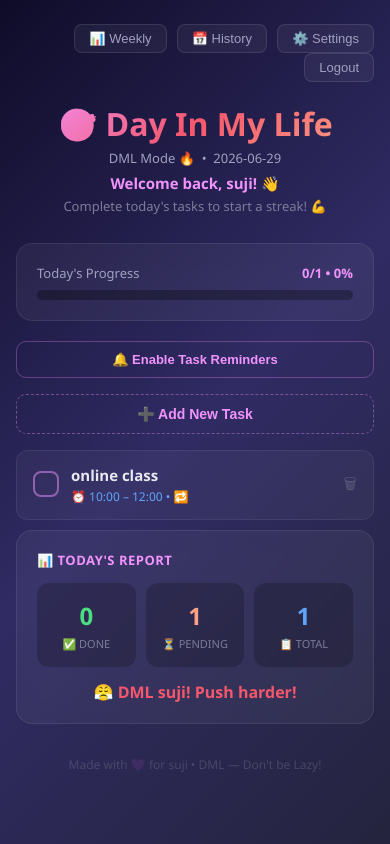
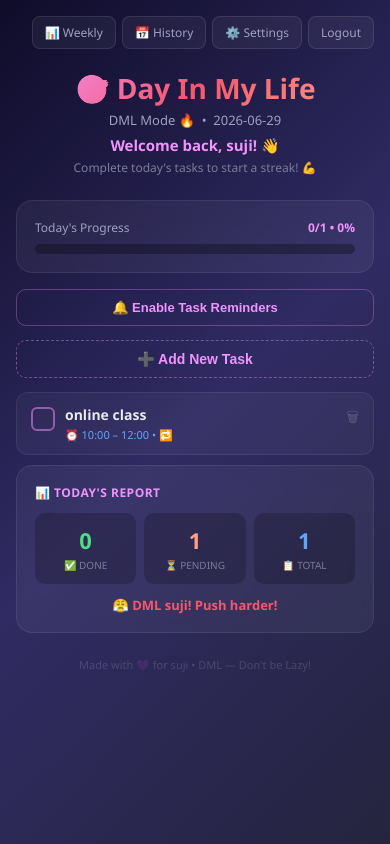
Before and after one commit to sujitha611/day-in-my-life, a Flask app: page / in a window 390 px wide. Run offline with Flask 3, Linux system fonts and the light colour scheme; a user stored in the database is signed in; data comes from the database, SQL or seed files in the repository.

Commit message:
V6 - Mobile friendly + Task notes added

```diff
--- a/templates/index.html
+++ b/templates/index.html
@@ -6,62 +6,83 @@
     <title>Day In My Life 🎯</title>
     <style>
         * { margin: 0; padding: 0; box-sizing: border-box; }
-        body { min-height: 100vh; background: linear-gradient(135deg, #0f0c29, #302b63, #24243e); color: #e8e8f0; font-family: 'Segoe UI', sans-serif; padding: 24px 16px; }
+        body { min-height: 100vh; background: linear-gradient(135deg, #0f0c29, #302b63, #24243e); color: #e8e8f0; font-family: 'Segoe UI', sans-serif; padding: 16px; }
         .container { max-width: 720px; margin: 0 auto; }
-        .header { text-align: center; margin-bottom: 28px; }
-        h1 { font-size: 32px; background: linear-gradient(135deg, #f093fb, #f5576c, #fda085); -webkit-background-clip: text; -webkit-text-fill-color: transparent; font-weight: 900; }
+        .header { text-align: center; margin-bottom: 24px; }
+        h1 { font-size: 28px; background: linear-gradient(135deg, #f093fb, #f5576c, #fda085); -webkit-background-clip: text; -webkit-text-fill-color: transparent; font-weight: 900; }
         .subtitle { color: #a0a0c0; font-size: 13px; margin-top: 4px; }
         .username { color: #f093fb; font-size: 15px; font-weight: 700; margin-top: 6px; }
-        .logout { background: rgba(255,255,255,0.05); border: 1px solid rgba(255,255,255,0.1); color: #a0a0c0; padding: 6px 14px; border-radius: 8px; cursor: pointer; font-size: 13px; margin-left: 6px; }
-        .card { background: rgba(255,255,255,0.05); backdrop-filter: blur(10px); border: 1px solid rgba(255,255,255,0.08); border-radius: 16px; padding: 20px; margin-bottom: 20px; }
-        .section-title { font-weight: 700; font-size: 13px; margin-bottom: 14px; letter-spacing: 0.5px; color: #f093fb; }
-        input[type="text"], input[type="time"] { width: 100%; padding: 11px 14px; border-radius: 10px; border: 1px solid rgba(255,255,255,0.1); background: rgba(0,0,0,0.3); color: #e8e8f0; font-size: 14px; margin-bottom: 10px; outline: none; }
-        input[type="text"]:focus, input[type="time"]:focus { border-color: #f093fb; }
+
+        /* Nav */
+        .nav { display: flex; gap: 6px; margin-bottom: 20px; flex-wrap: wrap; justify-content: flex-end; }
+        .nav-btn { background: rgba(255,255,255,0.05); border: 1px solid rgba(255,255,255,0.1); color: #a0a0c0; padding: 7px 12px; border-radius: 8px; cursor: pointer; font-size: 12px; text-decoration: none; white-space: nowrap; }
+        .nav-btn:hover { background: rgba(255,255,255,0.1); color: #e8e8f0; }
+
+        .card { background: rgba(255,255,255,0.05); backdrop-filter: blur(10px); border: 1px solid rgba(255,255,255,0.08); border-radius: 16px; padding: 18px; margin-bottom: 16px; }
+        .section-title { font-weight: 700; font-size: 12px; margin-bottom: 12px; letter-spacing: 0.5px; color: #f093fb; text-transform: uppercase; }
+        input[type="text"], input[type="time"], textarea { width: 100%; padding: 10px 14px; border-radius: 10px; border: 1px solid rgba(255,255,255,0.1); background: rgba(0,0,0,0.3); color: #e8e8f0; font-size: 14px; margin-bottom: 10px; outline: none; font-family: inherit; }
+        input[type="text"]:focus, input[type="time"]:focus, textarea:focus { border-color: #f093fb; }
+        textarea { resize: none; height: 60px; }
         .time-row { display: flex; gap: 8px; }
         .time-row > div { flex: 1; }
         label { font-size: 11px; color: #7c7c99; display: block; margin-bottom: 4px; text-transform: uppercase; letter-spacing: 0.5px; }
-        .routine-row { display: flex; align-items: center; gap: 8px; margin-bottom: 14px; }
+        .routine-row { display: flex; align-items: center; gap: 8px; margin-bottom: 12px; }
         .routine-row input { width: auto; margin: 0; accent-color: #f093fb; }
-        .add-btn { width: 100%; padding: 13px; border-radius: 10px; border: none; background: linear-gradient(135deg, #f093fb, #f5576c); color: white; font-weight: 700; font-size: 14px; cursor: pointer; }
-        .toggle-add-btn { width: 100%; padding: 11px; border-radius: 10px; border: 1px dashed rgba(240,147,251,0.4); background: transparent; color: #f093fb; font-weight: 600; font-size: 14px; cursor: pointer; margin-bottom: 16px; }
+        .add-btn { width: 100%; padding: 12px; border-radius: 10px; border: none; background: linear-gradient(135deg, #f093fb, #f5576c); color: white; font-weight: 700; font-size: 14px; cursor: pointer; }
+        .toggle-add-btn { width: 100%; padding: 10px; border-radius: 10px; border: 1px dashed rgba(240,147,251,0.4); background: transparent; color: #f093fb; font-weight: 600; font-size: 14px; cursor: pointer; margin-bottom: 14px; }
         .add-form { display: none; }
         .add-form.open { display: block; }
+
+        /* Progress */
         .progress-bar { background: rgba(0,0,0,0.3); border-radius: 99px; height: 10px; }
         .progress-fill { height: 100%; border-radius: 99px; background: linear-gradient(90deg, #f093fb, #f5576c, #fda085); transition: width 0.5s ease; }
-        .task-item { background: rgba(255,255,255,0.04); border-radius: 12px; padding: 14px 16px; border: 1px solid rgba(255,255,255,0.07); display: flex; align-items: center; gap: 12px; margin-bottom: 10px; transition: all 0.2s; }
+
+        /* Tasks */
+        .task-item { background: rgba(255,255,255,0.04); border-radius: 12px; padding: 12px 14px; border: 1px solid rgba(255,255,255,0.07); display: flex; align-items: flex-start; gap: 10px; margin-bottom: 10px; transition: all 0.2s; }
         .task-item.done { background: rgba(74,222,128,0.05); border-color: rgba(74,222,128,0.2); }
         .task-item.overdue { border-color: rgba(239,68,68,0.5); background: rgba(239,68,68,0.05); }
-        .tick-btn { width: 26px; height: 26px; border-radius: 8px; border: 2px solid rgba(240,147,251,0.5); background: transparent; color: white; font-weight: 900; cursor: pointer; flex-shrink: 0; font-size: 13px; }
+        .tick-btn { width: 24px; height: 24px; border-radius: 6px; border: 2px solid rgba(240,147,251,0.5); background: transparent; color: white; font-weight: 900; cursor: pointer; flex-shrink: 0; font-size: 12px; margin-top: 2px; }
         .tick-btn.done { background: #4ade80; border-color: #4ade80; }
-        .task-name { font-weight: 600; font-size: 15px; flex: 1; }
+        .task-name { font-weight: 600; font-size: 14px; }
         .task-name.done { text-decoration: line-through; color: #4a7a4a; }
-        .task-meta { font-size: 12px; color: #60a5fa; margin-top: 3px; }
+        .task-meta { font-size: 11px; color: #60a5fa; margin-top: 3px; }
         .task-meta.overdue { color: #ef4444; }
-        .delete-btn { background: none; border: none; color: rgba(255,255,255,0.2); cursor: pointer; font-size: 15px; }
-        .summary-grid { display: grid; grid-template-columns: 1fr 1fr 1fr; gap: 10px; margin-bottom: 14px; }
-        .summary-box { background: rgba(0,0,0,0.2); border-radius: 12px; padding: 16px; text-align: center; }
-        .summary-num { font-size: 24px; font-weight: 900; }
-        .summary-lbl { font-size: 11px; color: #7c7c99; margin-top: 4px; text-transform: uppercase; }
-        .off-card { text-align: center; padding: 48px 20px; background: rgba(255,255,255,0.03); border: 1px solid rgba(255,255,255,0.08); border-radius: 16px; margin-bottom: 20px; }
-        .off-emoji { font-size: 56px; margin-bottom: 16px; }
-        .off-title { font-size: 24px; font-weight: 900; background: linear-gradient(135deg, #f093fb, #fda085); -webkit-background-clip: text; -webkit-text-fill-color: transparent; margin-bottom: 8px; }
-        .off-msg { color: #a0a0c0; font-size: 14px; line-height: 1.6; }
-        .motivation-banner { display: none; position: fixed; bottom: 24px; right: 24px; max-width: 300px; background: linear-gradient(135deg, #1a0533, #2d1b4e); border: 1px solid rgba(240,147,251,0.4); border-radius: 16px; padding: 18px 20px; box-shadow: 0 8px 32px rgba(240,147,251,0.2); z-index: 999; animation: slideIn 0.4s ease; }
+        .task-notes { font-size: 11px; color: #a0a0c0; margin-top: 4px; font-style: italic; }
+        .delete-btn { background: none; border: none; color: rgba(255,255,255,0.2); cursor: pointer; font-size: 14px; margin-left: auto; flex-shrink: 0; }
+
+        /* Summary */
+        .summary-grid { display: grid; grid-template-columns: 1fr 1fr 1fr; gap: 8px; margin-bottom: 12px; }
+        .summary-box { background: rgba(0,0,0,0.2); border-radius: 10px; padding: 12px; text-align: center; }
+        .summary-num { font-size: 22px; font-weight: 900; }
+        .summary-lbl { font-size: 10px; color: #7c7c99; margin-top: 3px; text-transform: uppercase; }
+
+        /* Off card */
+        .off-card { text-align: center; padding: 40px 20px; background: rgba(255,255,255,0.03); border: 1px solid rgba(255,255,255,0.08); border-radius: 16px; margin-bottom: 16px; }
+        .off-emoji { font-size: 48px; margin-bottom: 12px; }
+        .off-title { font-size: 22px; font-weight: 900; background: linear-gradient(135deg, #f093fb, #fda085); -webkit-background-clip: text; -webkit-text-fill-color: transparent; margin-bottom: 8px; }
+        .off-msg { color: #a0a0c0; font-size: 13px; line-height: 1.6; }
+
+        /* Notification btn */
+        .notif-btn { width: 100%; padding: 10px; border-radius: 10px; border: 1px solid rgba(240,147,251,0.3); background: transparent; color: #f093fb; font-weight: 600; font-size: 13px; cursor: pointer; margin-bottom: 14px; }
+
+        /* Motivation popup */
+        .motivation-banner { display: none; position: fixed; bottom: 16px; right: 16px; left: 16px; max-width: 340px; margin: 0 auto; background: linear-gradient(135deg, #1a0533, #2d1b4e); border: 1px solid rgba(240,147,251,0.4); border-radius: 16px; padding: 16px 18px; box-shadow: 0 8px 32px rgba(240,147,251,0.2); z-index: 999; animation: slideIn 0.4s ease; }
+        @media(min-width: 500px) { .motivation-banner { left: auto; max-width: 300px; } }
         @keyframes slideIn { from { transform: translateY(80px); opacity: 0; } to { transform: translateY(0); opacity: 1; } }
-        .banner-label { font-size: 11px; color: #f093fb; font-weight: 700; text-transform: uppercase; letter-spacing: 1px; margin-bottom: 8px; }
-        .banner-msg { font-size: 14px; line-height: 1.6; color: #e8e8f0; }
+        .banner-label { font-size: 11px; color: #f093fb; font-weight: 700; text-transform: uppercase; letter-spacing: 1px; margin-bottom: 6px; }
+        .banner-msg { font-size: 13px; line-height: 1.5; color: #e8e8f0; }
         .close-banner { background: none; border: none; color: rgba(255,255,255,0.3); cursor: pointer; font-size: 18px; position: absolute; top: 10px; right: 14px; }
-        .footer { text-align: center; color: rgba(255,255,255,0.15); font-size: 12px; margin-top: 32px; }
-        .notif-btn { width: 100%; padding: 10px; border-radius: 10px; border: 1px solid rgba(240,147,251,0.3); background: transparent; color: #f093fb; font-weight: 600; font-size: 13px; cursor: pointer; margin-bottom: 16px; }
+        .footer { text-align: center; color: rgba(255,255,255,0.15); font-size: 11px; margin-top: 24px; }
+        .streak { color: #fda085; font-size: 13px; font-weight: 700; margin-top: 4px; }
     </style>
 </head>
 <body>
 <div class="container">
-    <div style="text-align:right; margin-bottom:20px;">
-        <a href="/weekly"><button class="logout">📊 Weekly</button></a>
-        <a href="/history"><button class="logout">📅 History</button></a>
-        <a href="/settings"><button class="logout">⚙️ Settings</button></a>
-        <a href="/logout"><button class="logout">Logout</button></a>
+    <div class="nav">
+        <a href="/weekly" class="nav-btn">📊 Weekly</a>
+        <a href="/history" class="nav-btn">📅 History</a>
+        <a href="/settings" class="nav-btn">⚙️ Settings</a>
+        <a href="/logout" class="nav-btn">Logout</a>
     </div>
 
     <div class="header">
@@ -69,9 +90,9 @@
         <p class="subtitle">DML Mode 🔥 &nbsp;•&nbsp; {{ today }}</p>
         <p class="username">Welcome back, {{ user.name }}! 👋</p>
         {% if streak > 0 %}
-        <p style="color:#fda085; font-size:14px; font-weight:700; margin-top:4px;">🔥 {{ streak }} day streak! Keep it up!</p>
+        <p class="streak">🔥 {{ streak }} day streak! Keep it up!</p>
         {% else %}
-        <p style="color:#7c7c99; font-size:13px; margin-top:4px;">Complete today's tasks to start a streak! 💪</p>
+        <p style="color:#7c7c99; font-size:12px; margin-top:4px;">Complete today's tasks to start a streak! 💪</p>
         {% endif %}
     </div>
 
@@ -81,10 +102,9 @@
         <p class="off-title">Rest Day! 😴</p>
         <p class="off-msg">
             Hey {{ user.name }}! Today is your well-deserved day off! 🌟<br><br>
-            Relax, recharge, and come back stronger tomorrow! 💪<br>
-            No tasks today — you earned this break! 🎊
+            Relax, recharge, and come back stronger tomorrow! 💪
         </p>
-        <a href="/settings" style="display:inline-block; margin-top:20px; color:#f093fb; font-size:13px;">⚙️ Change schedule</a>
+        <a href="/settings" style="display:inline-block; margin-top:16px; color:#f093fb; font-size:13px;">⚙️ Change schedule</a>
     </div>
     {% else %}
 
@@ -93,35 +113,36 @@
     {% set percent = ((done_count / total) * 100)|int if total > 0 else 0 %}
 
     {% if total > 0 %}
-    <div class="card" style="margin-bottom:20px;">
+    <div class="card" style="margin-bottom:16px;">
         <div style="display:flex; justify-content:space-between; margin-bottom:8px;">
-            <span style="font-size:13px; color:#a0a0c0;">Today's Progress</span>
-            <span style="font-size:13px; font-weight:700; color:#f093fb;">{{ done_count }}/{{ total }} • {{ percent }}%</span>
+            <span style="font-size:12px; color:#a0a0c0;">Today's Progress</span>
+            <span style="font-size:12px; font-weight:700; color:#f093fb;">{{ done_count }}/{{ total }} • {{ percent }}%</span>
         </div>
         <div class="progress-bar">
             <div class="progress-fill" style="width:{{ percent }}%"></div>
         </div>
         {% if percent == 100 %}
-        <p style="text-align:center; color:#4ade80; font-weight:700; margin-top:10px;">🎉 Unstoppable {{ user.name }}! All tasks crushed!</p>
+        <p style="text-align:center; color:#4ade80; font-weight:700; margin-top:10px; font-size:13px;">🎉 Unstoppable {{ user.name }}! All tasks crushed!</p>
         {% endif %}
     </div>
     {% endif %}
 
-    <!-- Enable Notifications Button -->
-    <button class="notif-btn" onclick="enableNotifications()">🔔 Enable Task Reminders</button>
+    <button class="notif-btn" onclick="enableNotifications()" id="notifBtn">🔔 Enable Task Reminders</button>
 
     <button class="toggle-add-btn" onclick="toggleForm()" id="toggleBtn">➕ Add New Task</button>
     <div class="card add-form" id="addForm">
-        <p class="section-title">➕ NEW TASK</p>
+        <p class="section-title">➕ New Task</p>
         <form action="/add" method="POST">
             <input type="text" name="name" placeholder="What do you need to do?" required>
             <div class="time-row">
-                <div><label>Start Time</label><input type="time" name="start_time"></div>
-                <div><label>End Time</label><input type="time" name="end_time"></div>
+                <div><label>Start</label><input type="time" name="start_time"></div>
+                <div><label>End</label><input type="time" name="end_time"></div>
             </div>
+            <label>Notes (optional)</label>
+            <textarea name="notes" placeholder="Any extra details..."></textarea>
             <div class="routine-row">
                 <input type="checkbox" name="is_routine" id="routine">
-                <label for="routine" style="margin:0; text-transform:none; font-size:13px; color:#a0a0c0; cursor:pointer;">🔁 Routine task (repeats every day)</label>
+                <label for="routine" style="margin:0; text-transform:none; font-size:13px; color:#a0a0c0; cursor:pointer;">🔁 Routine task</label>
             </div>
             <button type="submit" class="add-btn">Add Task 🚀</button>
         </form>
@@ -139,7 +160,10 @@
         <div style="flex:1;">
             <p class="task-name {% if task.done %}done{% endif %}">{{ task.name }}</p>
             {% if task.start_time %}
-            <p class="task-meta">⏰ {{ task.start_time }}{% if task.end_time %} – {{ task.end_time }}{% endif %}{% if task.is_routine %} • 🔁{% endif %}{% if task.done %} • ✅ Done!{% endif %}</p>
+            <p class="task-meta">⏰ {{ task.start_time }}{% if task.end_time %} – {{ task.end_time }}{% endif %}{% if task.is_routine %} • 🔁{% endif %}{% if task.done %} • ✅{% endif %}</p>
+            {% endif %}
+            {% if task.notes %}
+            <p class="task-notes">📝 {{ task.notes }}</p>
             {% endif %}
         </div>
         <a href="/delete/{{ task.id }}"><button class="delete-btn">🗑</button></a>
@@ -147,16 +171,16 @@
     {% endfor %}
 
     {% if tasks|length == 0 %}
-    <div style="text-align:center; padding:48px 20px; color:rgba(255,255,255,0.3);">
-        <div style="font-size:48px; margin-bottom:12px;">📝</div>
-        <p style="font-weight:700; font-size:16px;">No tasks yet!</p>
-        <p style="font-size:13px; margin-top:6px;">Add your first task and start your day 🚀</p>
+    <div style="text-align:center; padding:40px 20px; color:rgba(255,255,255,0.3);">
+        <div style="font-size:44px; margin-bottom:12px;">📝</div>
+        <p style="font-weight:700; font-size:15px;">No tasks yet!</p>
+        <p style="font-size:12px; margin-top:6px;">Add your first task and start your day 🚀</p>
     </div>
     {% endif %}
 
     {% if total > 0 %}
     <div class="card" style="margin-top:8px;">
-        <p class="section-title">📊 TODAY'S REPORT</p>
+        <p class="section-title">📊 Today's Report</p>
         <div class="summary-grid">
             <div class="summary-box">
                 <p class="summary-num" style="color:#4ade80;">{{ done_count }}</p>
@@ -171,7 +195,7 @@
                 <p class="summary-lbl">📋 Total</p>
             </div>
         </div>
-        <p style="text-align:center; font-weight:700; margin-top:14px; color:{% if percent == 100 %}#4ade80{% elif percent >= 50 %}#fda085{% else %}#f5576c{% endif %};">
+        <p style="text-align:center; font-weight:700; margin-top:12px; font-size:13px; color:{% if percent == 100 %}#4ade80{% elif percent >= 50 %}#fda085{% else %}#f5576c{% endif %};">
             {% if percent == 100 %}🎉 Perfect day! You're on fire!
             {% elif percent >= 50 %}💪 Good progress! Don't stop now!
             {% else %}😤 DML {{ user.name }}! Push harder!{% endif %}
@@ -184,7 +208,6 @@
     <p class="footer">Made with 💜 for {{ user.name }} • DML — Don't be Lazy!</p>
 </div>
 
-<!-- Motivation Popup -->
 <div class="motivation-banner" id="motivationBanner">
     <button class="close-banner" onclick="closeBanner()">×</button>
     <p class="banner-label">🤖 AI Coach</p>
@@ -204,26 +227,20 @@ const isOff = {{ 'true' if is_off else 'false' }};
 
 const messages = {
     overdue: [
-        `⚠️ Hey ${userName}! Task time is up! Stop wasting time! 🔥`,
-        `😤 ${userName}, GET UP! Your task is waiting! 💪`,
-        `🚨 Time's up! No excuses — finish your pending task NOW!`,
-        `📵 Put the phone down ${userName}! Your task is waiting! ⏰`,
-    ],
-    start: [
-        `⏰ Time to start! "${userName}" your task is starting now! 🚀`,
-        `🎯 Task starting! Focus mode ON ${userName}!`,
-        `💪 Get ready ${userName}! Your task begins now!`,
+        `⚠️ ${userName}! Task time is up! No excuses! 🔥`,
+        `😤 GET UP ${userName}! Your task is waiting! 💪`,
+        `🚨 Time's up! Finish your pending task NOW!`,
     ],
     idle: [
         `👀 ${userName}, stop scrolling! GET BACK TO WORK! 🎯`,
         `📵 Less Instagram, more GitHub ${userName}!`,
         `💤 DML ${userName}! Every minute counts!`,
-        `🔥 Focus! Your dream dev job won't come by itself!`,
+        `🔥 Your dream dev job won't come by itself!`,
     ],
     encourage: [
         `💪 Great work ${userName}! Keep going!`,
-        `🌟 You're doing amazing! Don't stop now!`,
-        `🚀 One task at a time! You got this!`,
+        `🌟 Amazing! Don't stop now ${userName}!`,
+        `🚀 You got this! One task at a time!`,
     ]
 };
 
@@ -238,7 +255,7 @@ function showBanner(msg) {
 
 function sendNotification(title, msg) {
     if (Notification.permission === 'granted') {
-        new Notification(title, { body: msg, icon: '' });
+        new Notification(title, { body: msg });
     }
     showBanner(msg);
 }
@@ -250,37 +267,32 @@ function closeBanner() {
 function enableNotifications() {
     Notification.requestPermission().then(perm => {
         if (perm === 'granted') {
-            sendNotification('🎯 DML Coach', `Notifications enabled! I'll remind you about your tasks ${userName}! 💪`);
-            document.querySelector('.notif-btn').textContent = '🔔 Notifications Enabled ✅';
-            document.querySelector('.notif-btn').style.borderColor = 'rgba(74,222,128,0.5)';
-            document.querySelector('.notif-btn').style.color = '#4ade80';
+            const btn = document.getElementById('notifBtn');
+            btn.textContent = '🔔 Notifications Enabled ✅';
+            btn.style.borderColor = 'rgba(74,222,128,0.5)';
+            btn.style.color = '#4ade80';
+            showBanner(`Notifications enabled! I'll remind you ${userName}! 💪`);
         }
     });
 }
 
 if (!isOff) {
     if (Notification.permission === 'granted') {
-        document.querySelector('.notif-btn').textContent = '🔔 Notifications Enabled ✅';
-        document.querySelector('.notif-btn').style.borderColor = 'rgba(74,222,128,0.5)';
-        document.querySelector('.notif-btn').style.color = '#4ade80';
+        const btn = document.getElementById('notifBtn');
+        if(btn) { btn.textContent = '🔔 Notifications Enabled ✅'; btn.style.color = '#4ade80'; }
     }
 
     function checkTasks() {
         const now = new Date();
         const cur = now.getHours().toString().padStart(2,'0') + ':' + now.getMinutes().toString().padStart(2,'0');
-
         document.querySelectorAll('.task-item').forEach(task => {
             const end = task.dataset.end;
             const start = task.dataset.start;
             const name = task.dataset.name;
             const done = task.dataset.done;
-
-            // Task starting now
             if (start && done === '0' && cur === start) {
                 sendNotification('⏰ Task Starting!', `Time to start: "${name}" 🚀`);
             }
-
-            // Task overdue
             if (end && done === '0' && cur > end) {
                 task.classList.add('overdue');
                 const meta = task.querySelector('.task-meta');
```
